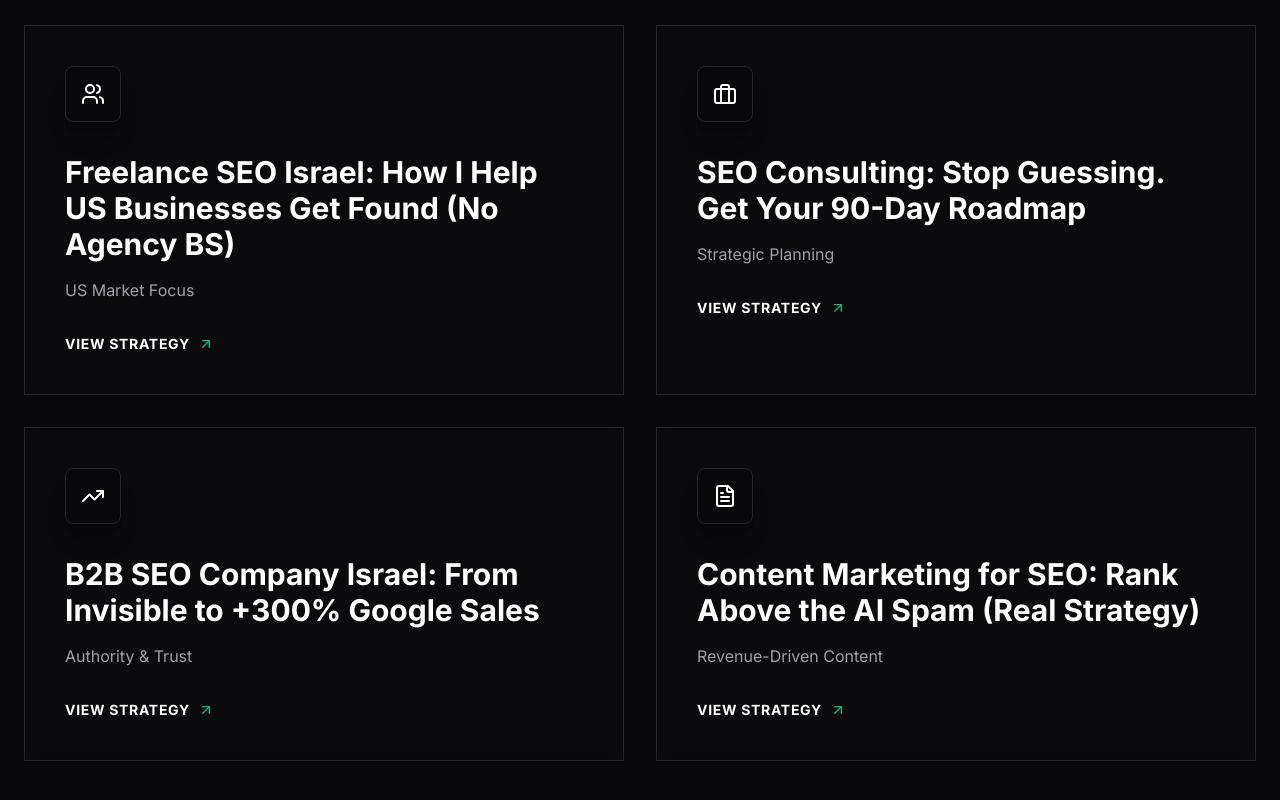
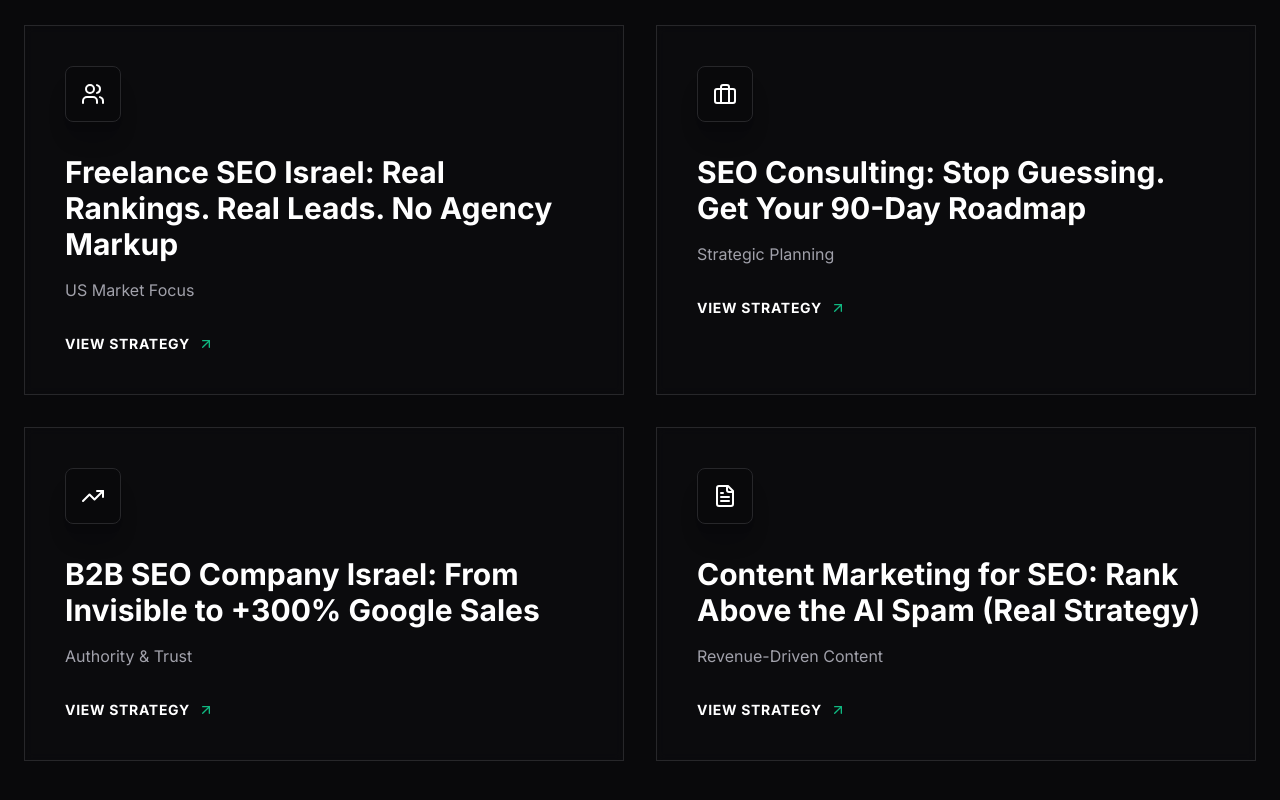
Before and after one commit to ztokar/IsraelseoFreelancer, a React (Vite) app: page / in a window 1280 px wide. Shown: the part 2628-3428 px from the top of the page. Built offline with nearby package versions, Linux system fonts and the light colour scheme.

Commit message:
refine: Update Freelance SEO title to remove 'BS' and broaden audience
Changed from 'US Businesses' to general to reflect broader client base.
New title: 'Freelance SEO Israel: Real Rankings. Real Leads. No Agency Markup'

```diff
--- a/constants.tsx
+++ b/constants.tsx
@@ -99,7 +99,7 @@ export const SERVICE_DATA: Record<string, ServiceContent> = {
   freelance: {
     id: 'freelance-seo',
     slug: 'freelance-seo-israel',
-    title: 'Freelance SEO Israel: How I Help US Businesses Get Found (No Agency BS)',
+    title: 'Freelance SEO Israel: Real Rankings. Real Leads. No Agency Markup',
     subtitle: 'US Market Focus',
     description: "Helping American businesses get more calls, leads, and sales using AI-optimized SEO systems. I offer premium US-standard work without the agency bloat.",
     ugcIntro: {
```
